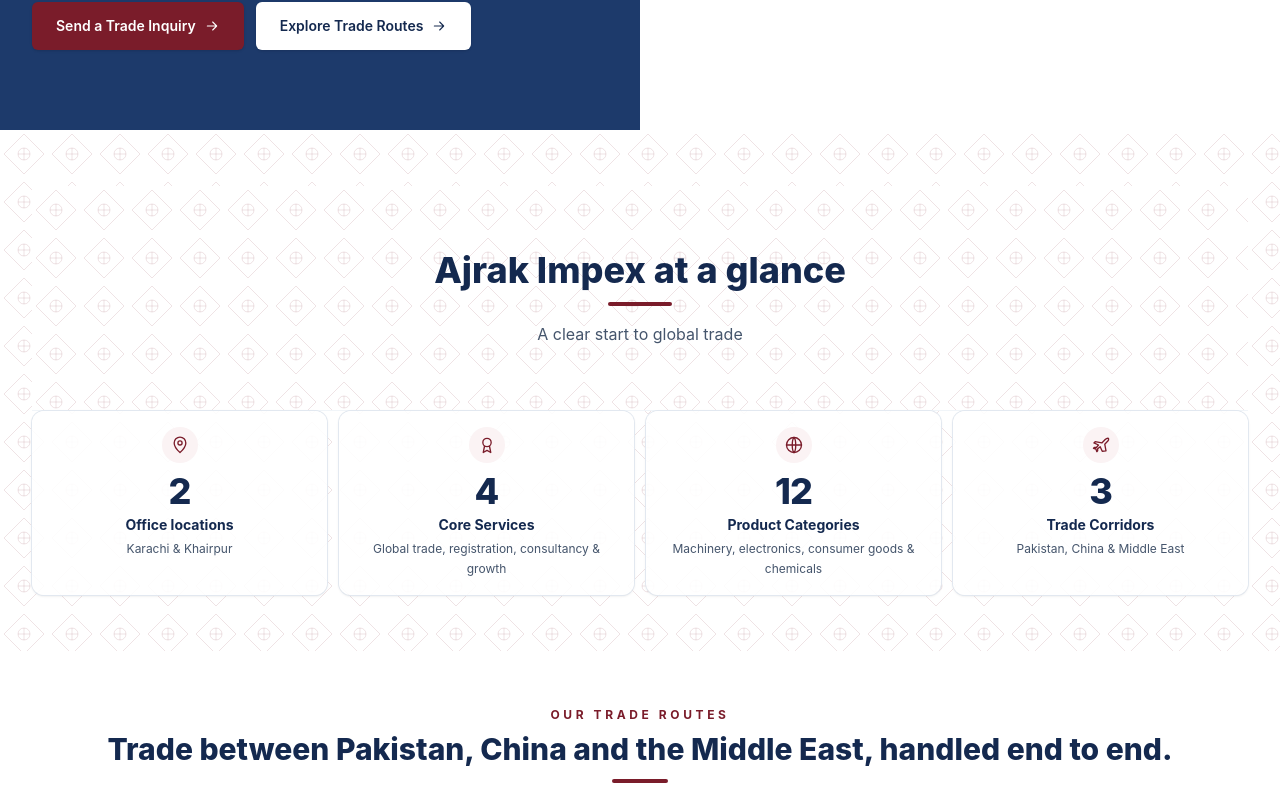
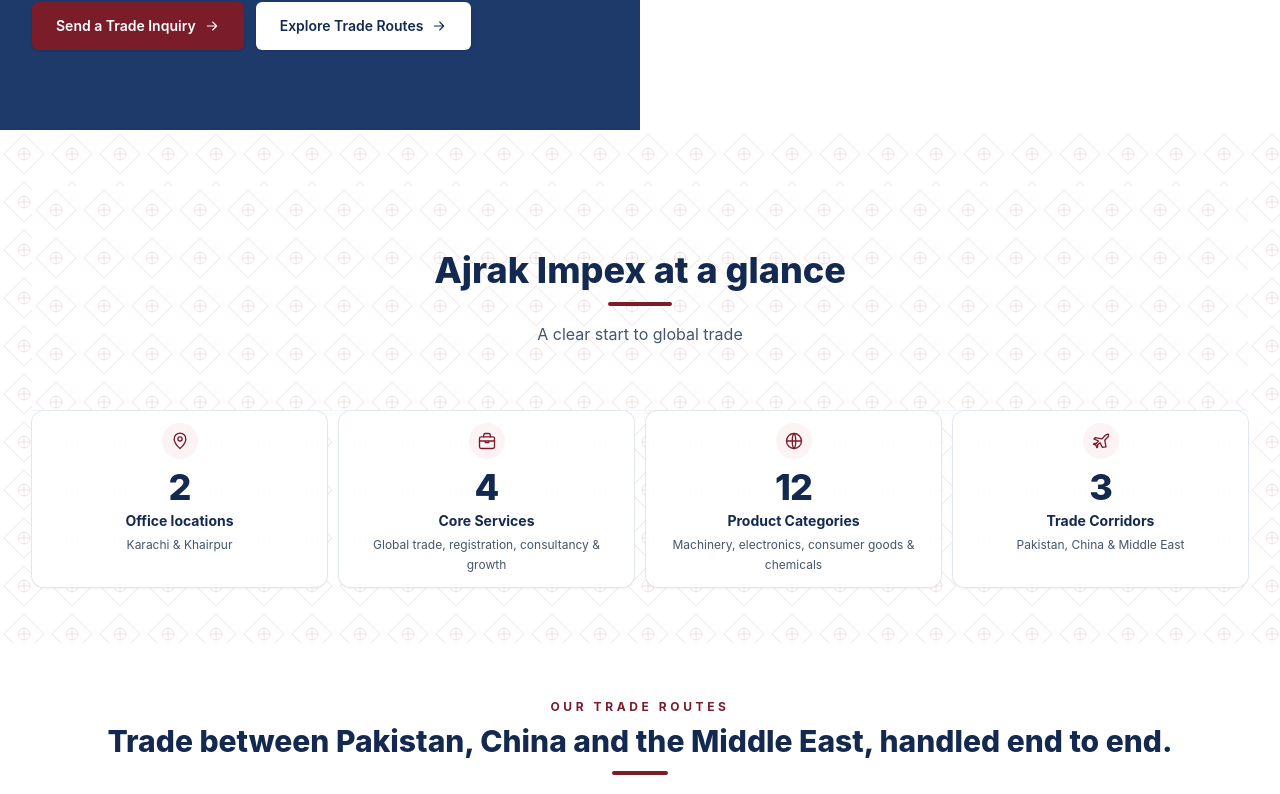
Before and after one commit to mudasir1019abbas/ajrak_impex, a Next.js app: page / in a window 1280 px wide. Shown: the part 470-1264 px from the top of the page. Built offline with nearby package versions, Linux system fonts and the light colour scheme; no server answers.

Commit message:
Updating spacing issue between counting cards

```diff
--- a/components/Icons.js
+++ b/components/Icons.js
@@ -30,6 +30,7 @@ export const ShieldCheck = make(<><path d="M12 3l8 3v6c0 4.5-3.2 7.8-8 9-4.8-1.2
 export const Award = make(<><circle cx="12" cy="9" r="5" /><path d="M9 13.5L7.5 21l4.5-2.5 4.5 2.5L15 13.5" /></>);
 export const Globe = make(<><circle cx="12" cy="12" r="9" /><path d="M3 12h18M12 3c2.8 2.6 2.8 15.4 0 18M12 3c-2.8 2.6-2.8 15.4 0 18" /></>);
 export const Container = make(<><rect x="3" y="6" width="18" height="12" rx="1" /><path d="M7 6v12M11 6v12M15 6v12M19 6v12" /></>);
+export const Briefcase = make(<><rect x="3" y="7" width="18" height="14" rx="2" /><path d="M8 7V5a2 2 0 012-2h4a2 2 0 012 2v2M3 12h18M10 12v2h4v-2" /></>);
 export const Plane = make(<path d="M21 4s-2-.5-4 1.5L13 9.5 5 8l-1.5 1.5L9 12l-2.5 3H4l-1 1 3 1 1 3 1-1v-2.5l3-2.5 2.5 5.5L18 19l-1.5-8 4-4C21.5 6 21 4 21 4z" />);
 export const FileCheck = make(<><path d="M14 3H7a2 2 0 00-2 2v14a2 2 0 002 2h10a2 2 0 002-2V8z" /><path d="M14 3v5h5M9 14l2 2 4-4" /></>);
 export const Truck = make(<><path d="M2 6h11v10H2zM13 9h4l3 3v4h-7" /><circle cx="6.5" cy="17.5" r="1.8" /><circle cx="16.5" cy="17.5" r="1.8" /></>);
--- a/components/ImpactStats.js
+++ b/components/ImpactStats.js
@@ -1,7 +1,7 @@
 "use client";
 
 import { useEffect, useRef, useState } from "react";
-import { Award, Globe, MapPin, Plane } from "@/components/Icons";
+import { Briefcase, Globe, MapPin, Plane } from "@/components/Icons";
 import { PageHero } from "@/components/UI";
 
 const stats = [
@@ -15,7 +15,7 @@ const stats = [
     value: 4,
     label: "Core Services",
     detail: "Global trade, registration, consultancy & growth",
-    icon: Award,
+    icon: Briefcase,
   },
   {
     value: 12,
@@ -85,26 +85,26 @@ function CountUp({ value }) {
 
 export default function ImpactStats() {
   return (
-    <section className="ajrak-pattern py-12 text-slate-700 sm:py-14" aria-labelledby="impact-stats-title">
-      <div className="mx-auto max-w-7xl px-4 sm:px-6 lg:px-8">
+    <section className="ajrak-pattern w-full min-w-0 overflow-x-clip py-12 text-slate-700 sm:py-14" aria-labelledby="impact-stats-title">
+      <div className="mx-auto w-full min-w-0 max-w-7xl px-4 sm:px-6 lg:px-8">
         <PageHero
           title="Ajrak Impex at a glance"
           text="A clear start to global trade"
         />
-        <div className="grid grid-cols-2 gap-3 lg:grid-cols-4">
+        <div className="grid min-w-0 grid-cols-1 gap-3 min-[380px]:grid-cols-2 lg:grid-cols-4">
           {stats.map(({ value, label, detail, icon: Icon }) => (
             <article
               key={label}
-              className="flex h-full flex-col items-center rounded-xl bg-white/90 px-3 py-4 text-center shadow-sm ring-1 ring-slate-200 transition duration-300 hover:-translate-y-1 hover:shadow-lg sm:px-4"
+              className="flex min-w-0 flex-col items-center rounded-xl bg-white/90 px-3 py-3 text-center shadow-sm ring-1 ring-slate-200 transition duration-300 hover:-translate-y-1 hover:shadow-lg sm:px-4"
             >
-              <span className="flex h-9 w-9 items-center justify-center rounded-full bg-maroon-50">
+              <span className="flex h-9 w-9 shrink-0 items-center justify-center rounded-full bg-maroon-50">
                 <Icon className="h-5 w-5 text-maroon-700" />
               </span>
-              <p className="mt-2 text-3xl font-extrabold tracking-tight text-navy-800 sm:text-4xl">
+              <p className="mt-2 min-w-0 text-3xl font-extrabold tracking-tight text-navy-800 sm:text-4xl">
                 <CountUp value={value} />
               </p>
-              <h3 className="mt-1 text-sm font-bold text-navy-800">{label}</h3>
-              <p className="mt-1 max-w-[16rem] text-xs leading-5 text-slate-600">{detail}</p>
+              <h3 className="mt-1 min-w-0 text-sm font-bold leading-5 text-navy-800">{label}</h3>
+              <p className="mt-1 min-w-0 max-w-full text-xs leading-5 text-slate-600 [overflow-wrap:anywhere]">{detail}</p>
             </article>
           ))}
         </div>
```
